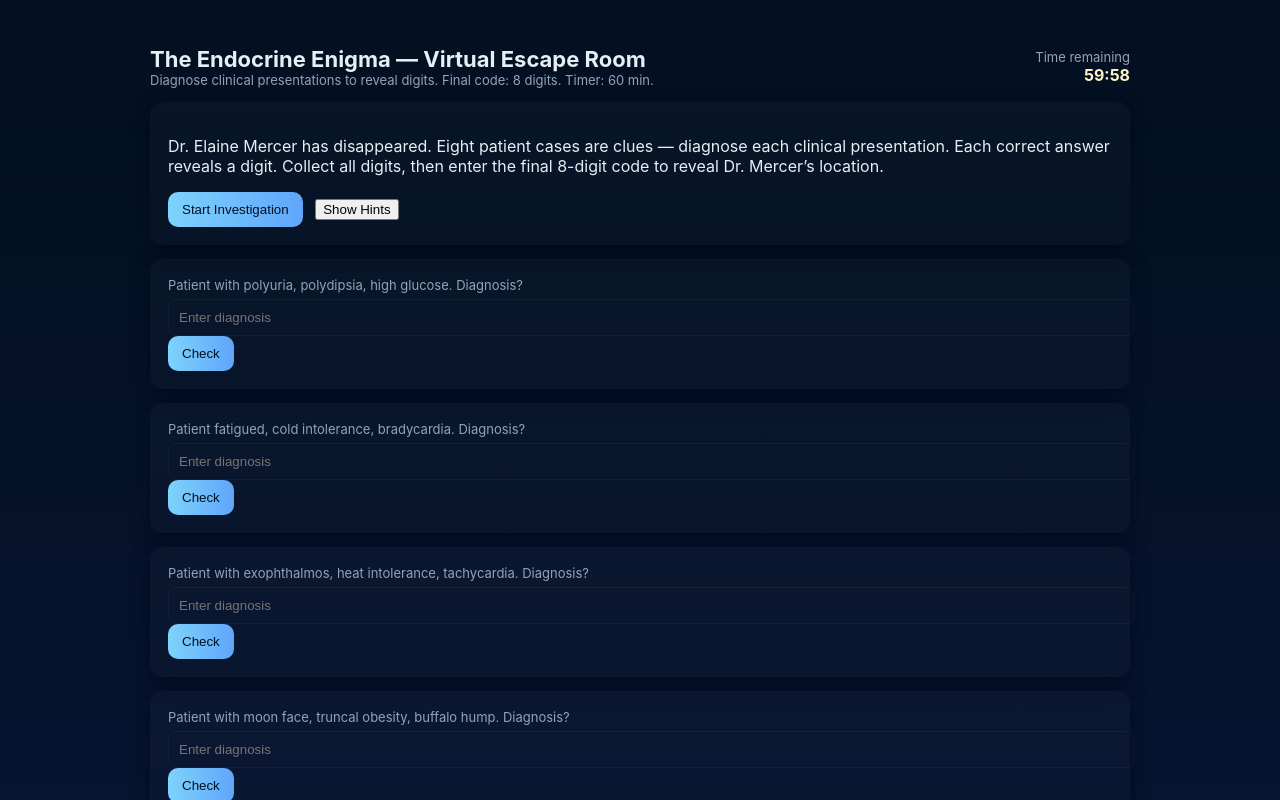
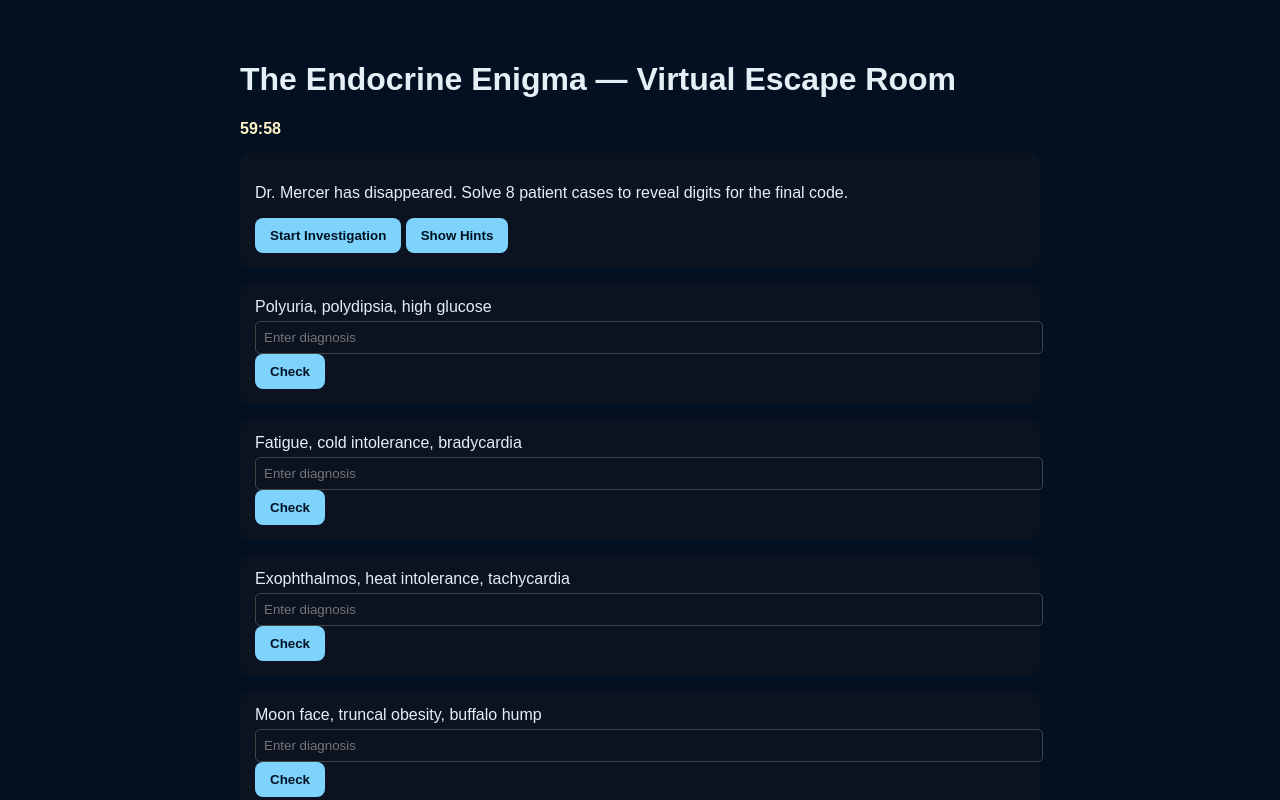
Before and after one commit to jasonrouse16-byte/escaperoom2, a plain HTML site: page index.html in a window 1280 px wide. Both pictures are taken after a click on the button "Start Investigation". Shown: the top 800 px of the page. Drawn offline with Linux system fonts and the light colour scheme.

Commit message:
Update index.html

```diff
--- a/index.html
+++ b/index.html
@@ -1,159 +1,119 @@
 <!doctype html>
 <html lang="en">
 <head>
-  <meta charset="utf-8" />
-  <meta name="viewport" content="width=device-width,initial-scale=1" />
+<meta charset="utf-8">
+<meta name="viewport" content="width=device-width, initial-scale=1">
 <title>The Endocrine Enigma — Virtual Escape Room</title>
 <style>
-    :root{--bg:#0f172a;--card:#0b1220;--accent:#7dd3fc;--muted:#94a3b8;--glass:rgba(255,255,255,0.04)}
-    html,body{height:100%;margin:0;font-family:Inter, system-ui, -apple-system, 'Segoe UI', Roboto, 'Helvetica Neue', Arial;background:linear-gradient(180deg,#021021 0%, #071430 100%);color:#e6eef6}
-    .container{max-width:980px;margin:28px auto;padding:18px}
-    header{display:flex;align-items:center;gap:16px}
-    h1{margin:0;font-size:22px}
-    .meta{color:var(--muted);font-size:13px}
-    .card{background:linear-gradient(180deg, rgba(255,255,255,0.02), rgba(255,255,255,0.01));border-radius:12px;padding:18px;margin-top:14px;box-shadow:0 6px 18px rgba(2,6,23,0.6)}
-    .section-title{font-weight:600;margin-bottom:8px}
-    label{display:block;font-size:13px;margin-bottom:6px;color:var(--muted)}
-    input[type=text]{width:100%;padding:10px;border-radius:8px;border:1px solid rgba(255,255,255,0.04);background:transparent;color:inherit}
-    button.primary{background:linear-gradient(90deg,var(--accent),#60a5fa);border:none;padding:10px 14px;border-radius:10px;color:#012;border-weight:700;cursor:pointer}
-    .hint{color:#ffd; background:#08202b;padding:8px;border-radius:8px;margin-top:10px}
-    .footer{margin-top:18px;color:var(--muted);font-size:13px}
-    .timer{font-weight:700;color:#fef3c7}
-    .success{background:linear-gradient(90deg,#16a34a,#86efac);color:#042;padding:10px;border-radius:10px;margin-top:12px}
-    .error{background:#3b0f0f;color:#ffd6d6;padding:8px;border-radius:8px;margin-top:8px}
-    @media(max-width:720px){header{flex-direction:column;align-items:flex-start}}
+body{margin:0;font-family:sans-serif;background:#021021;color:#e6eef6;}
+.container{max-width:800px;margin:20px auto;padding:20px;}
+.card{background:#0b1220;padding:15px;border-radius:10px;margin-top:15px;}
+button{padding:10px 15px;border:none;border-radius:8px;background:#7dd3fc;color:#012;font-weight:700;cursor:pointer;}
+input{padding:8px;width:100%;margin-top:5px;border-radius:5px;border:1px solid #444;background:transparent;color:#fff;}
+.timer{font-weight:700;color:#fef3c7;margin-top:5px;}
+.success{background:#16a34a;color:#042;padding:10px;border-radius:8px;margin-top:10px;}
+.error{background:#3b0f0f;color:#ffd6d6;padding:10px;border-radius:8px;margin-top:10px;}
+.hint{background:#08202b;color:#ffd;padding:8px;border-radius:5px;margin-top:10px;}
 </style>
 </head>
 <body>
 <div class="container">
-    <header>
-      <div>
 <h1>The Endocrine Enigma — Virtual Escape Room</h1>
-        <div class="meta">Diagnose clinical presentations to reveal digits. Final code: 8 digits. Timer: 60 min.</div>
-      </div>
-      <div style="margin-left:auto;text-align:right">
-        <div class="meta">Time remaining</div>
 <div class="timer" id="timer">60:00</div>
-      </div>
-    </header>
 
 <div class="card" id="intro">
-      <p>Dr. Elaine Mercer has disappeared. Eight patient cases are clues — diagnose each clinical presentation. Each correct answer reveals a digit. Collect all digits, then enter the final 8-digit code to reveal Dr. Mercer’s location.</p>
-      <div style="margin-top:12px">
-        <button class="primary" id="startBtn">Start Investigation</button>
-        <button style="margin-left:8px" onclick="showHints()">Show Hints</button>
+<p>Dr. Mercer has disappeared. Solve 8 patient cases to reveal digits for the final code.</p>
+<button id="startBtn">Start Investigation</button>
+<button onclick="showHints()">Show Hints</button>
+<div id="hintPanel" class="hint" style="display:none;">Hints: Think clinically—electrolytes, vitals, typical exam findings. Answers are case-insensitive.</div>
 </div>
-      <div id="hintPanel" style="display:none;margin-top:12px" class="hint">
-        Hints: Think clinically—electrolytes, vitals, typical exam findings. Answers accept common variants (case-insensitive).
+
+<div id="gameArea"></div>
+
+<div class="card" id="finalPanel" style="display:none">
+<label>Enter final 8-digit code:</label>
+<input type="text" id="finalCode" maxlength="8">
+<button id="finalCheck">Unlock</button>
+<div id="finalFeedback"></div>
 </div>
 </div>
 
-    <form id="gameForm"></form>
-
-    <div class="card" id="finalPanel" style="display:none">
-      <div class="section-title">Final Lock</div>
-      <p>Enter the 8-digit final code assembled from the digits revealed above.</p>
-      <label>Final code</label>
-      <input type="text" id="finalCode" placeholder="________" maxlength="8">
-      <div style="margin-top:10px">
-        <button class="primary" id="finalCheck">Unlock</button>
-      </div>
-      <div id="finalFeedback"></div>
-    </div>
-
-    <div class="footer">Hosted on GitHub Pages. Fully functional escape room.</div>
-  </div>
-
 <script>
-  document.addEventListener("DOMContentLoaded", function() {
-    const cases = [
-      {question:"Patient with polyuria, polydipsia, high glucose. Diagnosis?", answer:"diabetes", digit:3},
-      {question:"Patient fatigued, cold intolerance, bradycardia. Diagnosis?", answer:"hypothyroidism", digit:7},
-      {question:"Patient with exophthalmos, heat intolerance, tachycardia. Diagnosis?", answer:"hyperthyroidism", digit:2},
-      {question:"Patient with moon face, truncal obesity, buffalo hump. Diagnosis?", answer:"cushings", digit:5},
-      {question:"Patient with fatigue, hypotension, hyperpigmentation. Diagnosis?", answer:"addisons", digit:8},
-      {question:"Patient with goiter, tremor, weight loss. Diagnosis?", answer:"grave", digit:1},
-      {question:"Patient with low calcium, tetany. Diagnosis?", answer:"hypoparathyroidism", digit:4},
-      {question:"Patient with high calcium, kidney stones. Diagnosis?", answer:"hyperparathyroidism", digit:6}
+document.addEventListener("DOMContentLoaded", function(){
+const cases=[
+{q:"Polyuria, polydipsia, high glucose",a:"diabetes",d:3},
+{q:"Fatigue, cold intolerance, bradycardia",a:"hypothyroidism",d:7},
+{q:"Exophthalmos, heat intolerance, tachycardia",a:"hyperthyroidism",d:2},
+{q:"Moon face, truncal obesity, buffalo hump",a:"cushings",d:5},
+{q:"Fatigue, hypotension, hyperpigmentation",a:"addisons",d:8},
+{q:"Goiter, tremor, weight loss",a:"grave",d:1},
+{q:"Low calcium, tetany",a:"hypoparathyroidism",d:4},
+{q:"High calcium, kidney stones",a:"hyperparathyroidism",d:6}
 ];
 
-    const startBtn = document.getElementById('startBtn');
-    const gameForm = document.getElementById('gameForm');
-    const finalPanel = document.getElementById('finalPanel');
-    const finalCheck = document.getElementById('finalCheck');
-    const finalCodeInput = document.getElementById('finalCode');
-    const finalFeedback = document.getElementById('finalFeedback');
-    const hintPanel = document.getElementById('hintPanel');
-    const timerEl = document.getElementById('timer');
+const startBtn=document.getElementById('startBtn');
+const gameArea=document.getElementById('gameArea');
+const finalPanel=document.getElementById('finalPanel');
+const finalCodeInput=document.getElementById('finalCode');
+const finalCheck=document.getElementById('finalCheck');
+const finalFeedback=document.getElementById('finalFeedback');
+let timer=60*60;
+let timerInterval;
+let revealed=[];
 
-    let timer = 60 * 60; // 60 min
-    let timerInterval;
-    let revealedDigits = [];
-
-    function startTimer() {
-      timerInterval = setInterval(() => {
+function startTimer(){
+timerInterval=setInterval(()=>{
 timer--;
-        const minutes = Math.floor(timer/60);
-        const seconds = timer%60;
-        timerEl.textContent = `${minutes.toString().padStart(2,'0')}:${seconds.toString().padStart(2,'0')}`;
+let m=Math.floor(timer/60).toString().padStart(2,'0');
+let s=(timer%60).toString().padStart(2,'0');
+document.getElementById('timer').textContent=`${m}:${s}`;
 if(timer<=0){clearInterval(timerInterval);alert("Time's up!");}
 },1000);
 }
 
-    window.showHints = function(){hintPanel.style.display="block";}
+window.showHints=function(){document.getElementById('hintPanel').style.display='block';}
 
 function createCases(){
-      gameForm.innerHTML="";
+gameArea.innerHTML="";
 cases.forEach((c,i)=>{
-        const card = document.createElement('div');
+let card=document.createElement('div');
 card.className="card";
-        const label = document.createElement('label');
-        label.textContent=c.question;
-        const input = document.createElement('input');
+let label=document.createElement('label');
+label.textContent=c.q;
+let input=document.createElement('input');
 input.type="text";
 input.dataset.index=i;
 input.placeholder="Enter diagnosis";
-        const btn = document.createElement('button');
+let btn=document.createElement('button');
 btn.type="button";
-        btn.className="primary";
 btn.textContent="Check";
-        btn.onclick=()=>checkCase(i,input.value.trim().toLowerCase());
+btn.onclick=function(){
+let val=input.value.trim().toLowerCase();
+if(val===c.a){
+if(!revealed.includes(c.d)) revealed.push(c.d);
+alert("Correct! Digit: "+c.d);
+if(revealed.length===cases.length){finalPanel.style.display='block';}
+}else{alert("Incorrect, try again.");}
+};
 card.appendChild(label);
 card.appendChild(input);
 card.appendChild(btn);
-        gameForm.appendChild(card);
+gameArea.appendChild(card);
 });
 }
 
-    function checkCase(index,value){
-      if(value===cases[index].answer){
-        if(!revealedDigits.includes(cases[index].digit)){
-          revealedDigits.push(cases[index].digit);
-        }
-        alert(`Correct! You revealed digit: ${cases[index].digit}`);
-        if(revealedDigits.length===cases.length){
-          finalPanel.style.display="block";
-        }
-      } else{
-        alert("Incorrect. Try again.");
-      }
-    }
-
-    startBtn.addEventListener("click", function() {
+startBtn.addEventListener("click",function(){
 createCases();
 startBtn.disabled=true;
 startTimer();
 });
 
-    finalCheck.addEventListener("click", function(e){
+finalCheck.addEventListener("click",function(e){
 e.preventDefault();
-      const code = finalCodeInput.value.trim();
-      const correctCode = cases.map(c=>c.digit).join('');
-      if(code===correctCode){
-        finalFeedback.innerHTML="<div class='success'>Congratulations! Dr. Mercer has been located!</div>";
-      } else{
-        finalFeedback.innerHTML="<div class='error'>Incorrect code. Keep trying!</div>";
-      }
+const code=finalCodeInput.value.trim();
+const correct=cases.map(c=>c.d).join('');
+if(code===correct){finalFeedback.innerHTML="<div class='success'>Congratulations! Dr. Mercer has been located!</div>";}
+else{finalFeedback.innerHTML="<div class='error'>Incorrect code. Keep trying!</div>";}
 });
 });
 </script>
```
Lines whose indentation alone changed are shown as unchanged.
